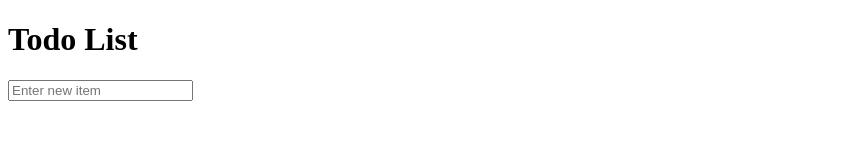
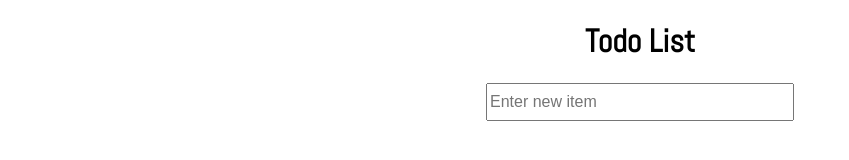
Before and after one commit to hokennethk/coffeedo, a website: page index.html in a window 1280 px wide. Shown: the whole page, without its empty margins (0-849 px from the left). Drawn offline with nearby package versions, Linux system fonts and the light colour scheme.

Commit message:
updated some styles

```diff
--- a/index.html
+++ b/index.html
@@ -1,14 +1,16 @@
 <!DOCTYPE html>
 <html>
   <head>
-    <title></title>
-
+    <title>Todo List</title>
+    <link href='http://fonts.googleapis.com/css?family=Abel' rel='stylesheet' type='text/css'>
     <link rel="stylesheet" href="styles/style.css">
   </head>
   <body>
-    <h1>Todo List</h1>
     <div id="todoapp">
-      <input id="new-todo" type="text" placeholder="Enter new item">
+      <header>
+        <h1>Todo List</h1>
+        <input id="new-todo" type="text" placeholder="Enter new item">
+      </header>
     </div>
 
     <!-- Load Dependencies -->
--- a/styles/style.css
+++ b/styles/style.css
@@ -1,3 +1,44 @@
+html, body {
+  margin: 0;
+  padding: 0;
+}
+
+body {
+  font-family: 'Abel', sans-serif;
+}
+
+#new-todo {
+  width: 300px;
+  height: 2em;
+  font-size: 1em;
+
+}
+
+#todoapp {
+  max-width: 720px;
+  margin: 0 auto;
+  /*border: 1px solid black;*/
+  padding: 0;
+}
+
+header {
+  margin: 0 auto;
+  max-width: 500px;
+  text-align: center;
+}
+
+ul {
+  margin-left: 100px;
+  margin-right: 100px;
+  list-style: none;
+  padding-left: 0;
+}
+
+li {
+  font-size: 1.1em;
+  margin: 5px auto;
+}
+
 .completed {
   text-decoration: line-through;
 }
```
